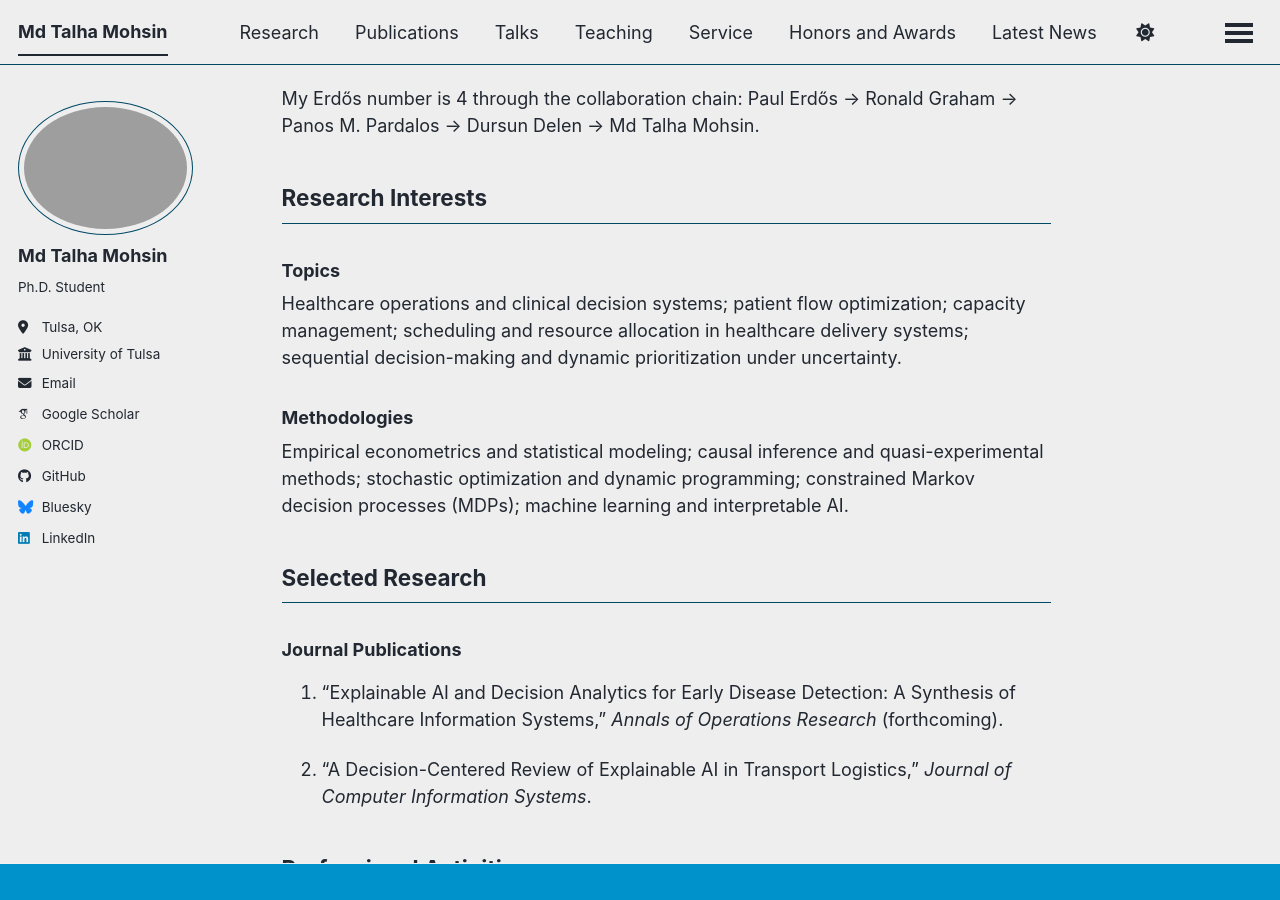
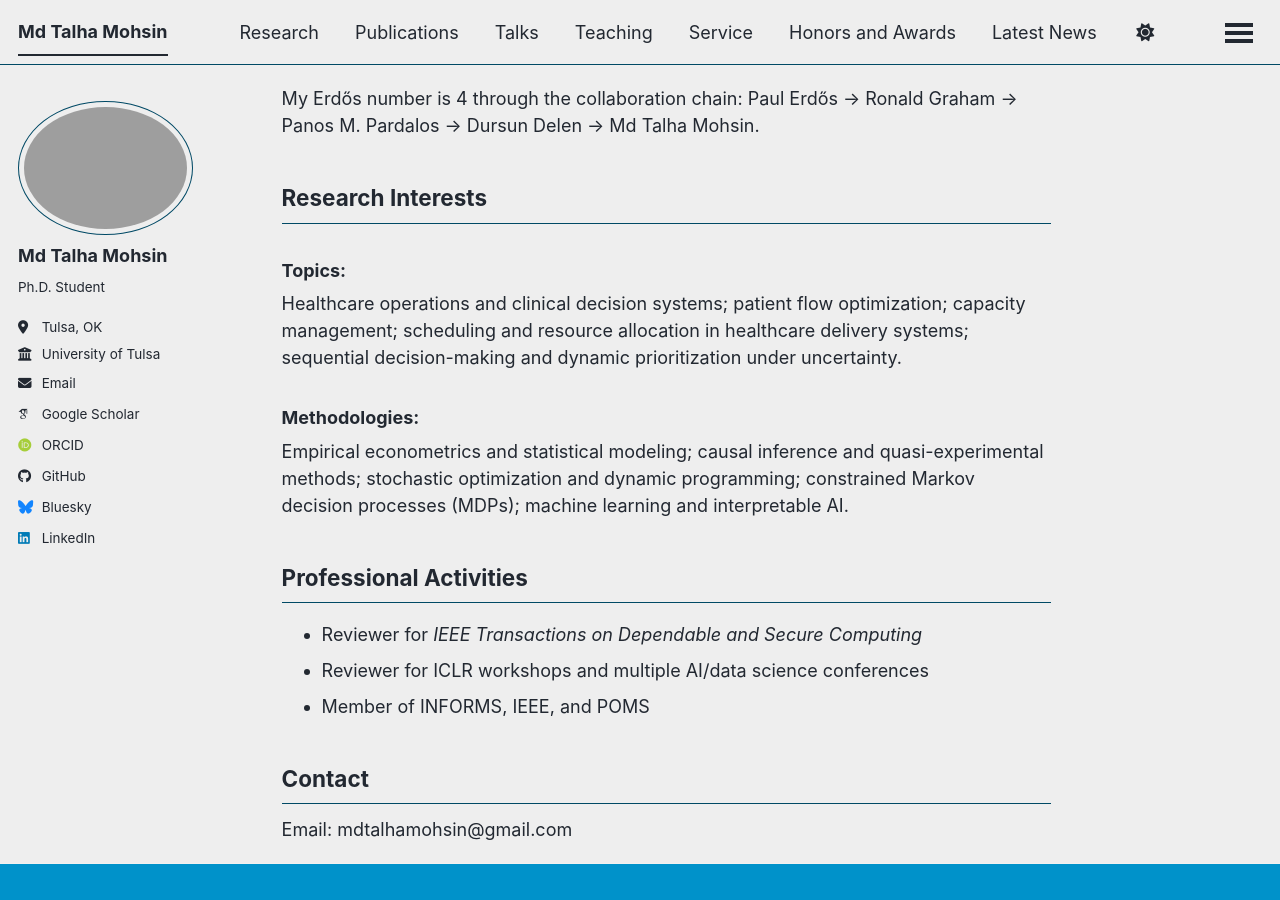
Before and after one commit to mdtalhamohsin/mdtalhamohsin.github.io, a Jekyll site: the page built from _pages/about.md, in a window 1280 px wide and 900 px high, scrolled down 533 px. Built offline with Jekyll 4.4.1, drawn with Linux system fonts in a browser that asks for light colours; some web fonts are replaced; a script bundle is joined from its source files by our own code; library files that are not in the unit come from our copies.

Commit message:
Update about.md

```diff
--- a/_pages/about.md
+++ b/_pages/about.md
@@ -25,19 +25,12 @@ Paul Erdős → Ronald Graham → Panos M. Pardalos → Dursun Delen → Md Talh
 
 ## Research Interests
 
-### Topics
+### Topics:
 Healthcare operations and clinical decision systems; patient flow optimization; capacity management; scheduling and resource allocation in healthcare delivery systems; sequential decision-making and dynamic prioritization under uncertainty.
 
-### Methodologies
+### Methodologies:
 Empirical econometrics and statistical modeling; causal inference and quasi-experimental methods; stochastic optimization and dynamic programming; constrained Markov decision processes (MDPs); machine learning and interpretable AI.
 
-## Selected Research
-
-### Journal Publications
-
-1. “Explainable AI and Decision Analytics for Early Disease Detection: A Synthesis of Healthcare Information Systems,” *Annals of Operations Research* (forthcoming).
-
-2. “A Decision-Centered Review of Explainable AI in Transport Logistics,” *Journal of Computer Information Systems*.
 
 
 ## Professional Activities
```
